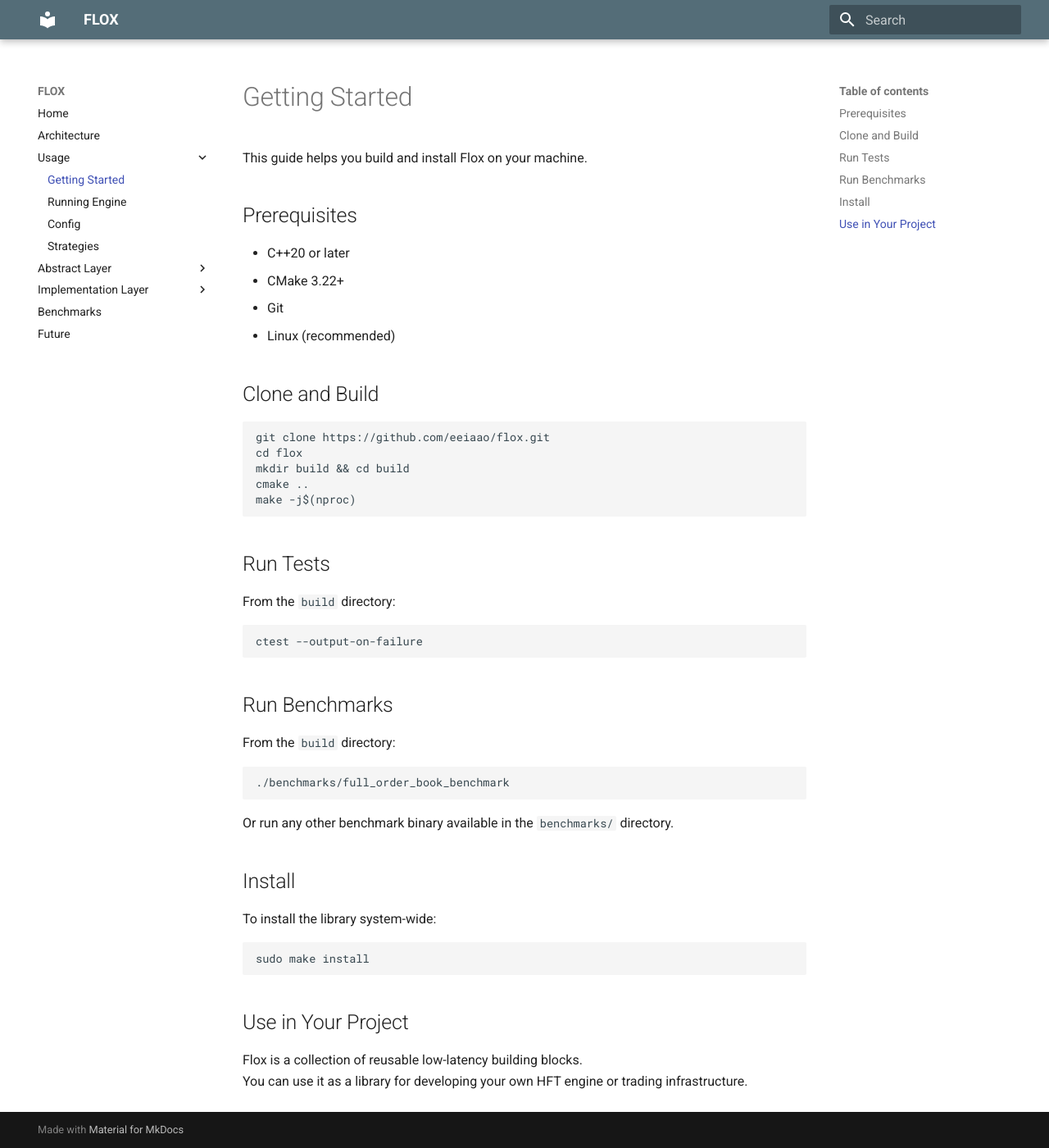
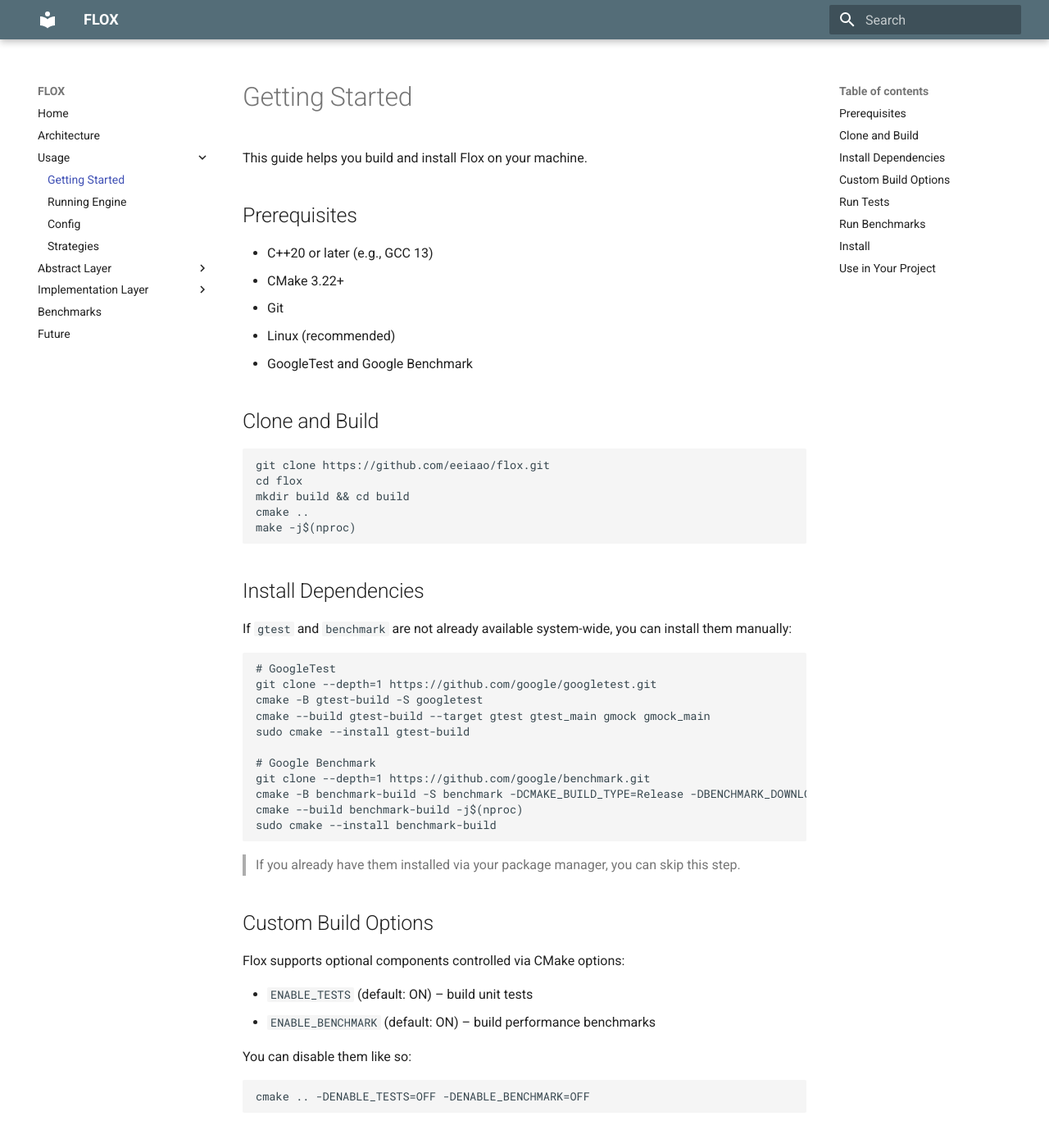
Before and after one commit to stnleey/flox, an MkDocs documentation site: the page built from docs/usage/getting_started.md, in a window 1280 px wide and 1400 px high. Shown: the whole window at 82% size. Built offline with MkDocs 1.6.1 and Material for MkDocs 9.7.7, drawn with Linux system fonts in a browser that asks for light colours; some of the changed text lies outside the part shown.

Commit message:
update docs: GoogleTest and Google Benchmark (#3)

````diff
--- a/docs/usage/getting_started.md
+++ b/docs/usage/getting_started.md
@@ -4,10 +4,11 @@
 
 ## Prerequisites
 
-- C++20 or later
+- C++20 or later (e.g., GCC 13)
 - CMake 3.22+
 - Git
 - Linux (recommended)
+- GoogleTest and Google Benchmark
 
 ## Clone and Build
 
@@ -17,6 +18,39 @@
 mkdir build && cd build
 cmake ..
 make -j$(nproc)
+```
+
+## Install Dependencies
+
+If `gtest` and `benchmark` are not already available system-wide, you can install them manually:
+
+```bash
+# GoogleTest
+git clone --depth=1 https://github.com/google/googletest.git
+cmake -B gtest-build -S googletest
+cmake --build gtest-build --target gtest gtest_main gmock gmock_main
+sudo cmake --install gtest-build
+
+# Google Benchmark
+git clone --depth=1 https://github.com/google/benchmark.git
+cmake -B benchmark-build -S benchmark -DCMAKE_BUILD_TYPE=Release -DBENCHMARK_DOWNLOAD_DEPENDENCIES=ON
+cmake --build benchmark-build -j$(nproc)
+sudo cmake --install benchmark-build
+```
+
+> If you already have them installed via your package manager, you can skip this step.
+
+## Custom Build Options
+
+Flox supports optional components controlled via CMake options:
+
+- `ENABLE_TESTS` (default: ON) – build unit tests
+- `ENABLE_BENCHMARK` (default: ON) – build performance benchmarks
+
+You can disable them like so:
+
+```bash
+cmake .. -DENABLE_TESTS=OFF -DENABLE_BENCHMARK=OFF
 ```
 
 ## Run Tests
@@ -35,7 +69,7 @@
 ./benchmarks/full_order_book_benchmark
 ```
 
-Or run any other benchmark binary available in the `benchmarks/` directory.
+You can also run any other benchmark binary in the `benchmarks/` directory.
 
 ## Install
 
````
Also changed, not shown: docs/order_book_benchmarks.md (+0 -8 lines).
